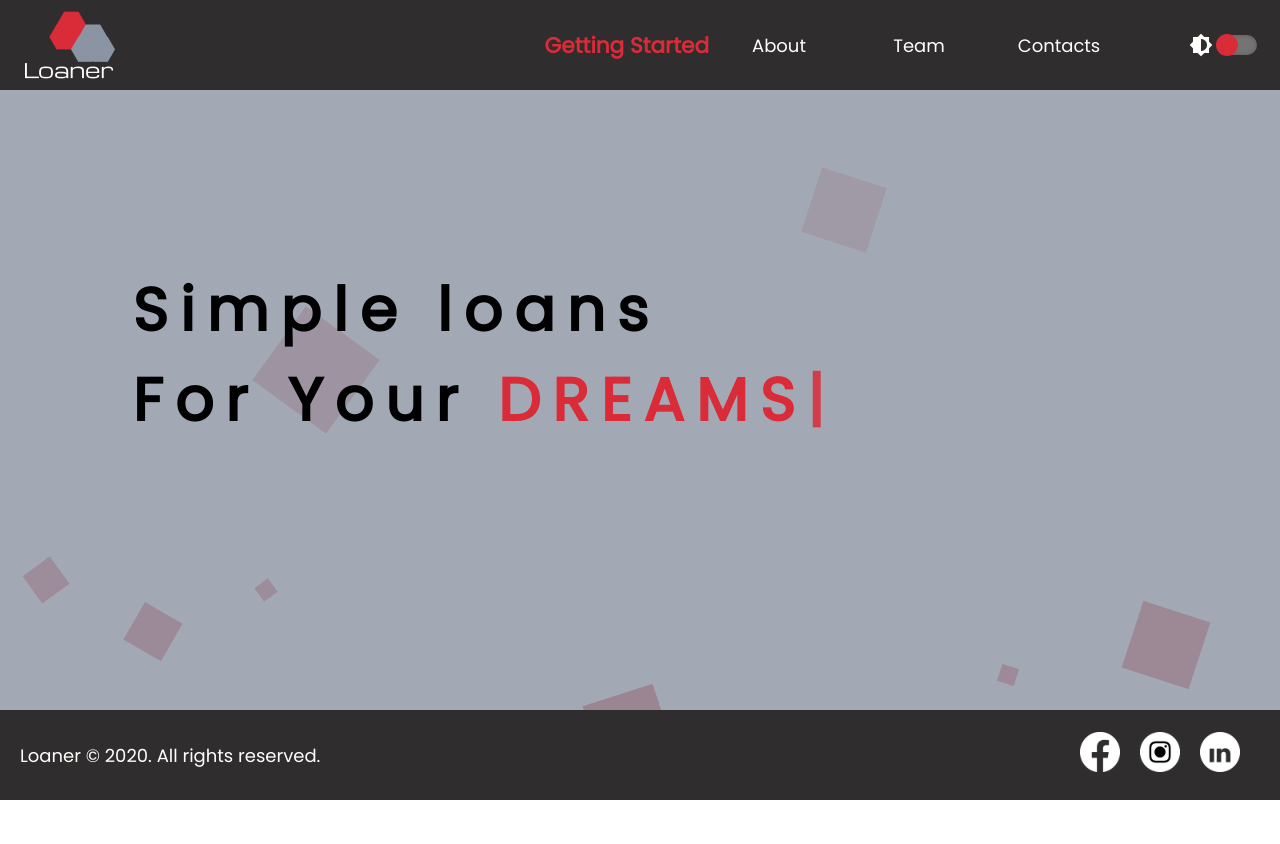
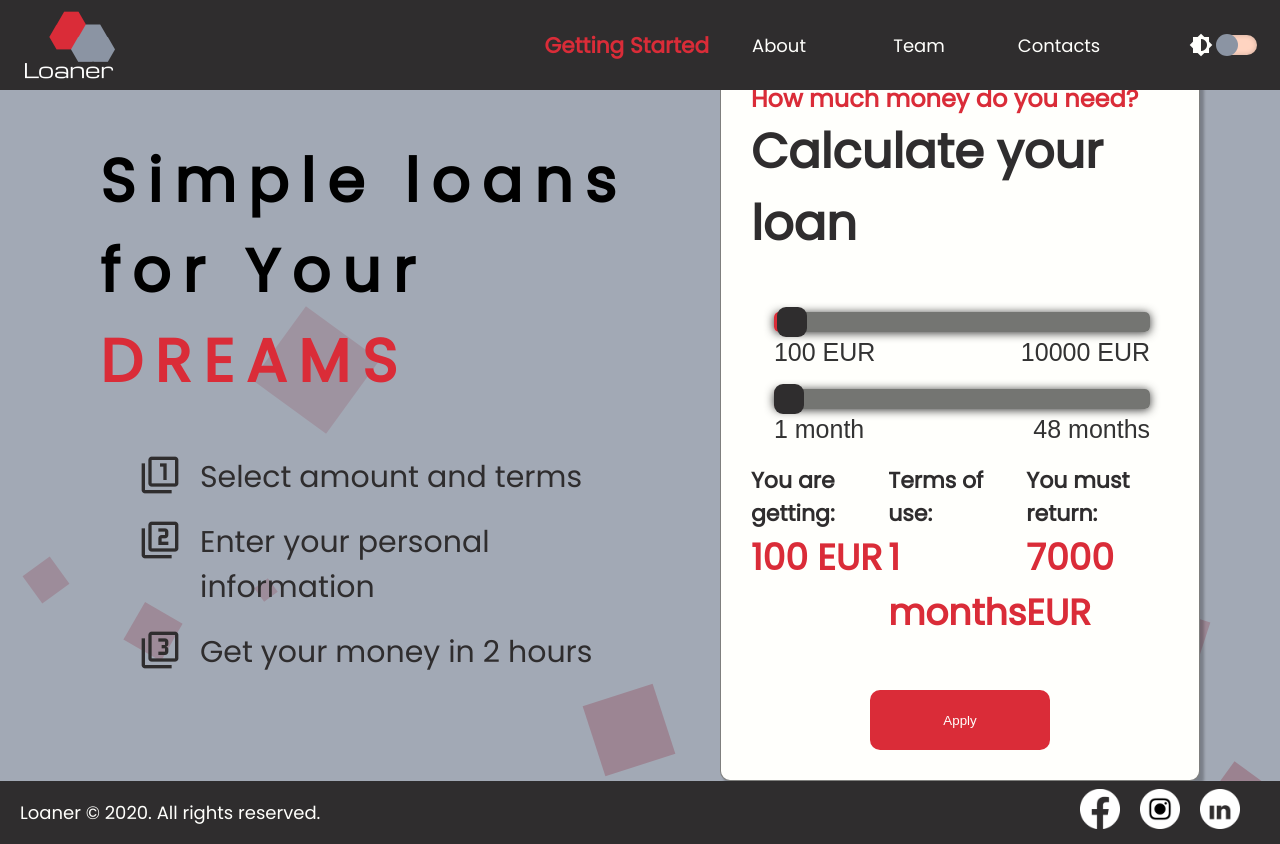
Before and after one commit to WarOnKhoff/Loaner, a React (Create React App) app: page /team in a window 1280 px wide. Before the commit the page ends 800 px from the top, so only its background shows below. Built offline with nearby package versions, Linux system fonts and the light colour scheme.

Commit message:
Added Chart section / Connected Chart to context

```diff
--- /dev/null
+++ b/src/components/Chart.tsx
@@ -0,0 +1,72 @@
+import React, { useContext } from 'react'
+import { AppContext } from '../context/AppContext'
+
+const Chart = () => {
+	const { loanAmount, setLoanAmount, loanTerm, setLoanTerm } = useContext(
+		AppContext,
+	)
+
+	const getSliderBackground = (
+		currentValue: number,
+		maxValue: number,
+	): string => {
+		return `linear-gradient(90deg, #DA2C38 ${(currentValue / maxValue) *
+			100}%, #747572 ${(currentValue / maxValue) * 100}%)`
+	}
+	const handleAmountChange = (e: React.ChangeEvent<HTMLInputElement>) =>
+		setLoanAmount(Number(e.target.value))
+	const handleTermChange = (e: React.ChangeEvent<HTMLInputElement>) =>
+		setLoanTerm(Number(e.target.value))
+
+	return (
+		<div className='chart'>
+			<div className='headerText'>
+				<h3 className='headerText_1'>How much money do you need?</h3>
+				<h2 className='headerText_2'>Calculate your loan</h2>
+			</div>
+			<div className='slider_wrapper'>
+				<input
+					type='range'
+					min={1}
+					max={10000}
+					value={loanAmount}
+					className='slider loan'
+					onChange={handleAmountChange}
+					style={{
+						background: getSliderBackground(loanAmount, 10000),
+					}}
+				/>
+			</div>
+			<div className='slider_wrapper'>
+				<input
+					type='range'
+					min={1}
+					max={48}
+					value={loanTerm}
+					style={{
+						background: getSliderBackground(loanTerm, 48),
+					}}
+					onChange={handleTermChange}
+					className='slider therm'
+				/>
+			</div>
+			<div className='summary'>
+				<div className='summary_group'>
+					<div className='summary_group_text'>You are getting:</div>
+					<div className='summary_group_value'>{loanAmount} EUR</div>
+				</div>
+				<div className='summary_group'>
+					<div className='summary_group_text'>Terms of use:</div>
+					<div className='summary_group_value'>{loanTerm} months</div>
+				</div>
+				<div className='summary_group'>
+					<div className='summary_group_text'>You must return:</div>
+					<div className='summary_group_value'>7000 EUR</div>
+				</div>
+			</div>
+			<button className='chart_btn'>Apply</button>
+		</div>
+	)
+}
+
+export default Chart
--- a/src/pages/HomePage.tsx
+++ b/src/pages/HomePage.tsx
@@ -1,6 +1,7 @@
 import React, { useContext } from 'react'
 import Footer from '../components/Footer'
-import Background from '../components/Backgroud'
+import Background from '../components/Background'
+import Chart from '../components/Chart'
 import { ThemeContext } from '../context/ThemeContext'
 import Typed from 'react-typed'
 import cx from 'clsx'
@@ -17,18 +18,36 @@ const Home = () => {
 				<div className='main_group_left'>
 					<h1 className='capture'>
 						<div>Simple loans</div>
-						<span>For Your </span>
+						<span>for Your </span>
 						<Typed
 							className='heroText'
-							strings={['IDEAS', 'DREAMS', 'PLANS', 'NEEDS', 'HOBBY']}
+							strings={[' ideas', ' dreams', ' plans', ' needs', ' hobby']}
 							typeSpeed={100}
 							backSpeed={100}
 							backDelay={2000}
+							showCursor={false}
+							autoInsertCss
 							loop
 						/>
 					</h1>
+					<ul className='steps'>
+						<div className='steps_group'>
+							<i className='large material-icons'>filter_1</i>
+							<li className='steps_item'>Select amount and terms</li>
+						</div>
+						<div className='steps_group'>
+							<i className='large material-icons'>filter_2</i>
+							<li className='steps_item'>Enter your personal information</li>
+						</div>
+						<div className='steps_group'>
+							<i className='large material-icons'>filter_3</i>
+							<li className='steps_item'>Get your money in 2 hours</li>
+						</div>
+					</ul>
 				</div>
-				<div className='main_group_right'>RightSide</div>
+				<div className='main_group_right'>
+					<Chart />
+				</div>
 			</div>
 			<Footer />
 			<Background />
--- /dev/null
+++ b/src/scss/components/Chart.scss
@@ -0,0 +1,142 @@
+.chart {
+	margin-top: 5rem;
+	width: 100%;
+	padding: 3rem;
+	display: flex;
+	flex-direction: column;
+	justify-content: space-between;
+	align-items: center;
+	border: 1px solid rgba(0, 0, 0, 0.5);
+	box-sizing: border-box;
+	box-shadow: 4px 8px 3px rgba(0, 0, 0, 0.25);
+	border-radius: 10px;
+	// height: 70rem;
+	background-color: $lightColor;
+	&_btn {
+		outline: none;
+		text-decoration: none;
+		border: none;
+		width: 18rem;
+		height: 6rem;
+		background-color: $secondaryColor;
+		color: $lightColor;
+		border-radius: 10px;
+		display: flex;
+		justify-content: center;
+		align-items: center;
+		transition: all 0.3s;
+		cursor: pointer;
+		&:active:focus {
+			outline: none;
+			text-decoration: none;
+			transform: scale(0.9);
+		}
+	}
+}
+
+.headerText {
+	width: 100%;
+	margin-bottom: 5rem;
+	&_1 {
+		margin: 0;
+		width: 100%;
+		text-align: start;
+		font-size: 2.4rem;
+		color: $secondaryColor;
+	}
+	&_2 {
+		margin: 0;
+		width: 100%;
+		text-align: start;
+		font-size: 4.8rem;
+		color: $primaryColor;
+	}
+}
+.summary {
+	display: flex;
+	width: 100%;
+	justify-content: space-between;
+	margin-bottom: 5rem;
+
+	&_group {
+		&_text {
+			font-size: 2.2rem;
+			font-weight: bold;
+			color: $primaryColor;
+		}
+		&_value {
+			font-weight: bold;
+			font-size: 3.6rem;
+			color: $secondaryColor;
+		}
+	}
+}
+
+.slider_wrapper {
+	width: 90%;
+	margin-bottom: 5rem;
+}
+.slider {
+	appearance: none;
+	box-shadow: 0px 1px 10px 0px #333;
+	height: 5rem;
+	width: 100%;
+	height: 2rem;
+	border-radius: 5px;
+	outline: none;
+	&::-webkit-slider-thumb {
+		appearance: none;
+		display: block;
+		width: 3rem;
+		height: 3rem;
+		border-radius: 30%;
+		background-color: $primaryColor;
+	}
+	&:active:focus {
+		outline: none;
+		border: none;
+	}
+}
+
+.loan {
+	position: relative;
+	&::before {
+		content: '100 EUR';
+		font-size: 2.5rem;
+		color: #333;
+		position: absolute;
+		display: block;
+		top: 130%;
+		left: 0%;
+	}
+	&::after {
+		content: '10000 EUR';
+		font-size: 2.5rem;
+		color: #333;
+		position: absolute;
+		display: block;
+		top: 130%;
+		right: 0%;
+	}
+}
+.therm {
+	position: relative;
+	&::before {
+		content: '1 month';
+		font-size: 2.5rem;
+		color: #333;
+		position: absolute;
+		display: block;
+		top: 130%;
+		left: 0%;
+	}
+	&::after {
+		content: '48 months';
+		font-size: 2.5rem;
+		color: #333;
+		position: absolute;
+		display: block;
+		top: 130%;
+		right: 0%;
+	}
+}
--- a/src/scss/components/Footer.scss
+++ b/src/scss/components/Footer.scss
@@ -25,5 +25,7 @@
 }
 
 .footer_lightTheme {
-	background: $shadowColor;
+	background: $lightModeColor;
+	color: $primaryColor;
+	// background: $shadowColor;
 }
--- a/src/scss/components/Header.scss
+++ b/src/scss/components/Header.scss
@@ -83,7 +83,9 @@
 }
 
 .header-lightTheme {
-	background: $shadowColor;
+	background: $lightModeColor;
+	color: $primaryColor;
+	// background: $shadowColor;
 }
 .togglerIcon {
 	margin-left: 1rem;
@@ -93,7 +95,7 @@
 	background: $lightColor;
 	color: $primaryColor;
 	@media screen and (min-width: 866px) {
-		color: $lightColor;
+		// color: $lightColor;
 		background: transparent;
 	}
 }
--- a/src/scss/components/Main.scss
+++ b/src/scss/components/Main.scss
@@ -18,9 +18,17 @@
 			flex-direction: column;
 			justify-content: center;
 			align-items: center;
+			max-width: 50%;
+			min-width: 50%;
+			padding-left: 10rem;
 		}
 		&_right {
 			flex-grow: 1;
+			height: 100%;
+			display: flex;
+			align-items: center;
+			padding: 0 8rem;
+			flex-basis: 50%;
 		}
 	}
 }
@@ -28,8 +36,31 @@
 .capture {
 	font-size: 6rem;
 	letter-spacing: 1.2rem;
-	min-width: 70rem;
+	width: 100%;
 }
 .heroText {
+	text-transform: uppercase;
 	color: $secondaryColor;
+	z-index: 2;
 }
+
+.steps {
+	margin: 0;
+	width: 100%;
+	font-size: 3rem;
+	// color: $lightColor;
+	color: $primaryColor;
+	&_group {
+		display: flex;
+		margin-bottom: 2rem;
+		& i {
+			color: $primaryColor;
+
+			font-size: 4rem;
+		}
+	}
+	&_item {
+		list-style: none;
+		margin-left: 2rem;
+	}
+}
--- a/src/scss/components/Toggler.scss
+++ b/src/scss/components/Toggler.scss
@@ -4,15 +4,13 @@
 	width: 40px;
 	height: 20px;
 	-webkit-appearance: none;
-	// appearance: none;
-	background: $shadowColor;
+	background: $lightModeColor;
 	outline: none;
 	user-select: none;
 	border-radius: 20px;
 	box-shadow: inset 0 0 5px rgba($color: #000000, $alpha: 0.2);
-	// transition: 0.5s;
 	&:checked {
-		background: $lightModeColor;
+		background: $shadowColor;
 	}
 	&:before {
 		content: '';
@@ -22,14 +20,13 @@
 		height: 20px;
 		border-radius: 50%;
 		transform: scale(1.1);
-		background: $secondaryColor;
-		// background: $outlineColor;
+		background: $outlineColor;
 		top: 0;
 		left: 0;
 		transition: left 0.5s;
 	}
 	&:checked:before {
 		left: 20px;
-		background: $primaryColor;
+		background: $lightColor;
 	}
 }
--- a/src/scss/components/index.scss
+++ b/src/scss/components/index.scss
@@ -3,3 +3,4 @@
 @import './Footer.scss';
 @import './Main.scss';
 @import './Background.scss';
+@import './Chart.scss';
--- a/src/scss/palette.scss
+++ b/src/scss/palette.scss
@@ -4,7 +4,7 @@ $secondaryColor: #da2c38;
 $shadowColor: #747572;
 $lightColor: #fffffc;
 $outlineColor: #8b94a3;
-$lightModeColor: #f7d08a;
+$lightModeColor: #ffd4c1;
 
 // Breakpoints for media queries
 // 1em = 16px
```
Also changed, not shown: src/components/Background.tsx (renamed from src/components/Backgroud.tsx).
